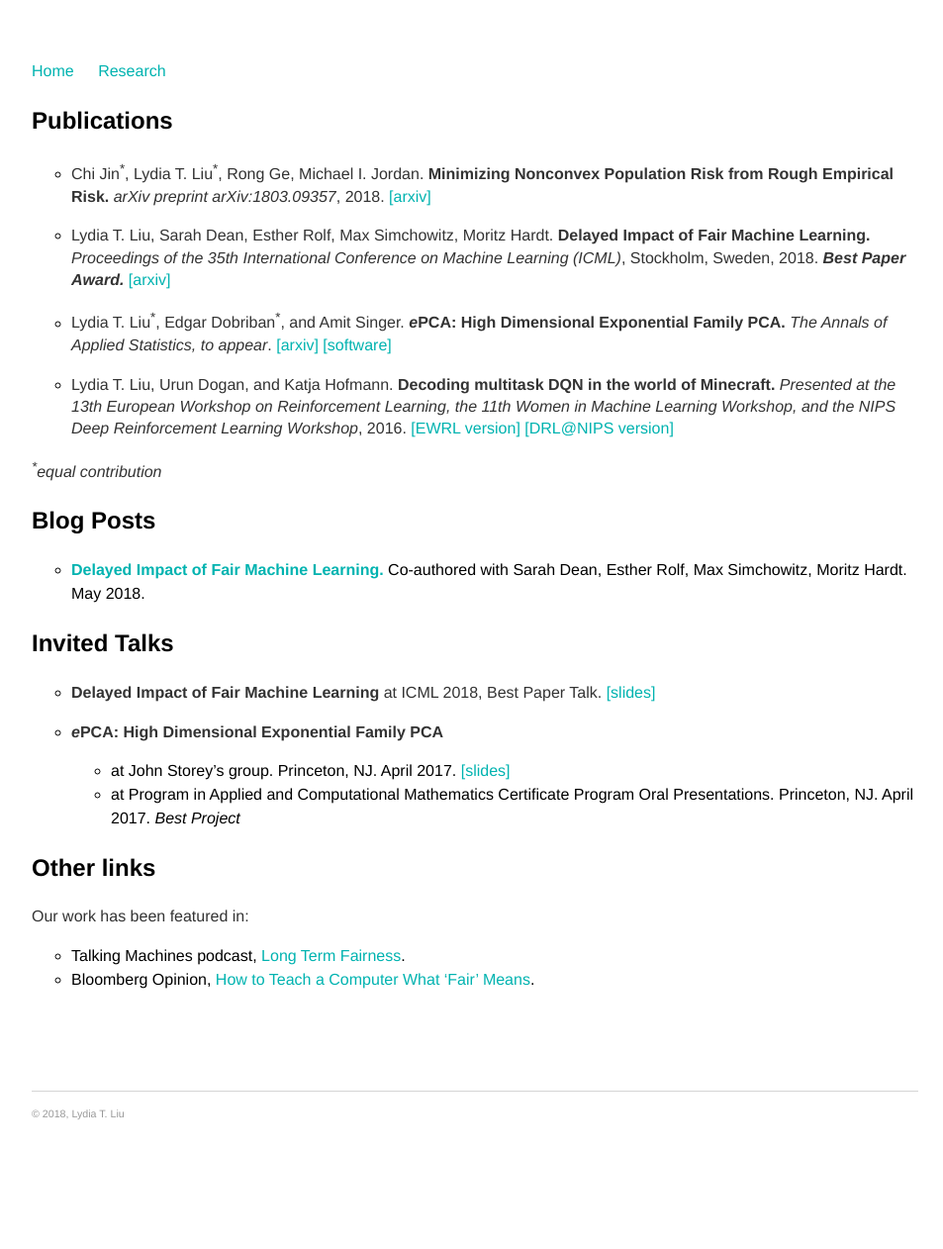
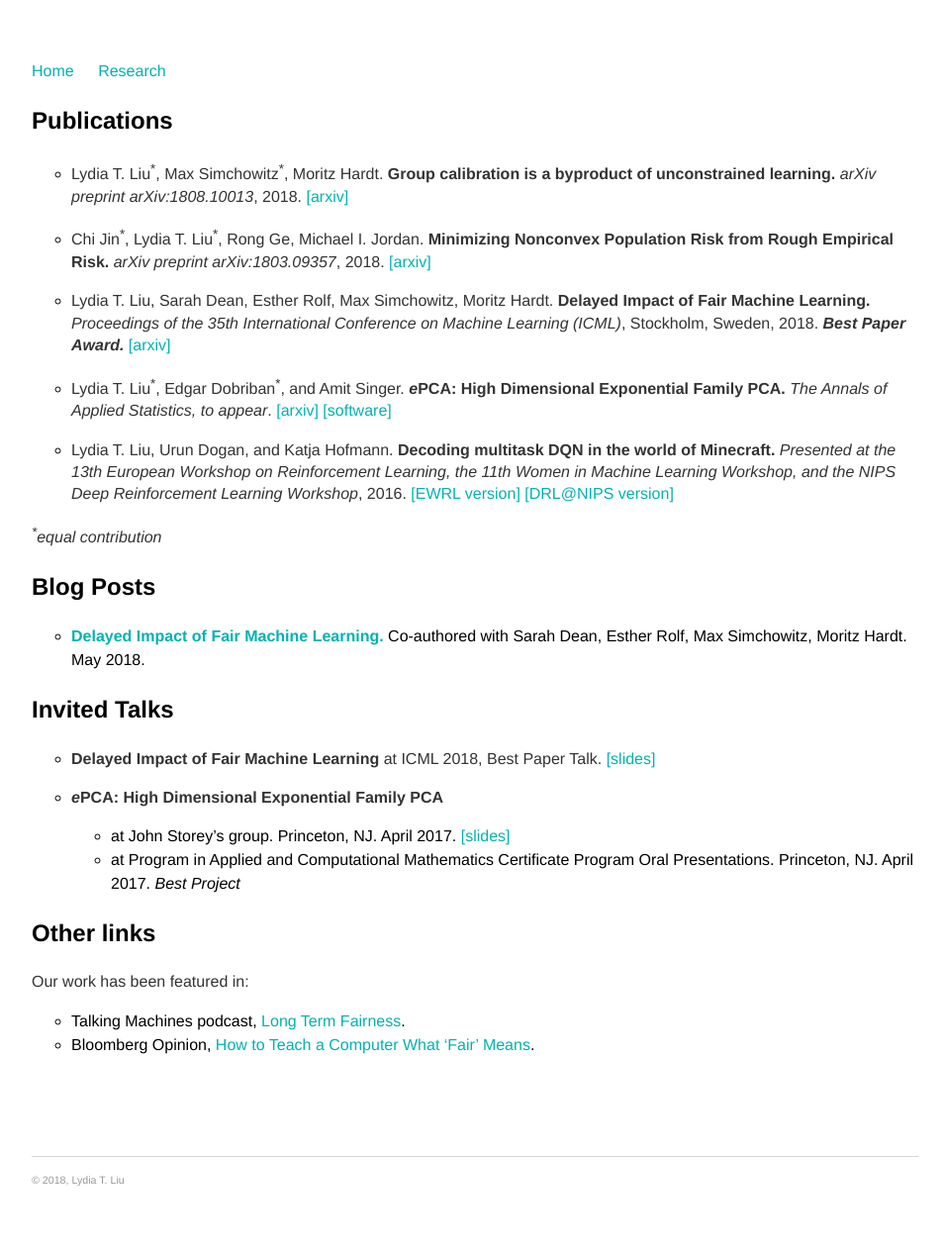
Before and after one commit to serenalwang/serenalwang.github.io, a Jekyll site: the page built from projects.md, in a window 1280 px wide. Shown: the whole page at 99% size, without its empty margins (160-1113 px from the left). Built offline with Jekyll 4.4.1, drawn with Linux system fonts in a browser that asks for light colours; before the commit the page ends 1196 px from its top, so only the background shows below that.

Commit message:
Update projects.md

```diff
--- a/projects.md
+++ b/projects.md
@@ -4,6 +4,8 @@ title: Research
 ---
 
 ### Publications
+
+* Lydia T. Liu<sup>\*</sup>, Max Simchowitz<sup>\*</sup>, Moritz Hardt. **Group calibration is a byproduct of unconstrained learning.** *arXiv preprint arXiv:1808.10013*, 2018. [[arxiv]](http://arxiv.org/abs/1808.10013)
 
 * Chi Jin<sup>\*</sup>, Lydia T. Liu<sup>\*</sup>, Rong Ge, Michael I. Jordan. **Minimizing Nonconvex Population Risk from Rough Empirical Risk.** *arXiv preprint arXiv:1803.09357*, 2018. [[arxiv]](http://arxiv.org/abs/1803.09357)
 
```
